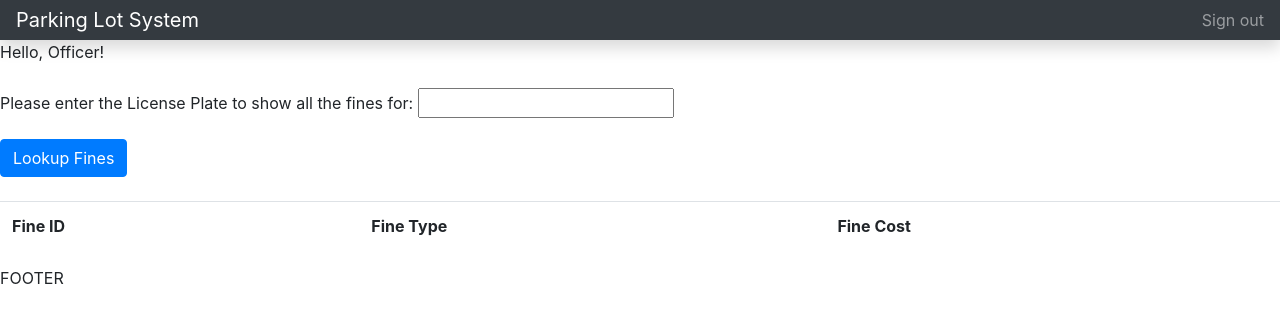
After one commit to sassansh/Parking-Lot-System, a PHP site: page /fine.php in a window 1280 px wide. The commit adds this page. Shown: the top 323 px of the page. Run offline with PHP 8.4, Linux system fonts and the light colour scheme; lists and menus that the app fills with data are empty.

Commit message:
implemented fines lookup

```diff
--- /dev/null
+++ b/fine.php
@@ -0,0 +1,11 @@
+<?php include_once 'config/init.php' ?>
+
+<?php
+$fine = new Fine;
+$template = new Template('templates/fineTemplate.php');
+$template -> title = 'Fines';
+
+$template -> licensePlate = isset($_GET['licensePlate']) ? $_GET['licensePlate'] : null;
+$template -> fines = $fine->getFinesForPlate($template->licensePlate);
+
+echo $template;
--- /dev/null
+++ b/lib/Fine.php
@@ -0,0 +1,55 @@
+<?php
+class Fine{
+    private $db;
+
+    public function __construct()
+    {
+        $this->db = new Database;
+    }
+
+    // GET ALL FINES
+    public function getAllFines(){
+        $this->db->query("
+            SELECT *
+            FROM Fine
+        ");
+
+        // ASSIGN RESULT SET
+        $results = $this->db->resultSet();
+        return $results;
+    }
+
+    // GET ALL PASS HOLDERS AND THEIR PASSES
+    public function getFinesForPlate($licensePlate){
+        $this->db->query("
+            SELECT f.Fine_ID, f.Fine_Type, fc.Cost
+            FROM Customer c, Fine f, Fine_Type_Cost fc
+            WHERE c.Customer_ID = f.Customer_ID AND
+            f.Fine_Type = fc.Fine_Type AND
+            c.License_Plate = '$licensePlate';
+        ");
+
+        $this->db->bind(':licensePlate', $licensePlate);
+
+        // ASSIGN RESULT SET
+        $results = $this->db->resultSet();
+        return $results;
+    }
+
+    // DELETE FINE
+    public function delete($id){
+        // DELETE QUERY
+        $this->db->query("
+            DELETE FROM Fine
+            WHERE Fine_ID = '$id';
+        ");
+
+        //EXECUTE
+        if($this->db->execute()){
+            return true;
+        } else {
+            return false;
+        }
+    }
+
+}
--- /dev/null
+++ b/templates/fineTemplate.php
@@ -0,0 +1,38 @@
+<?php include 'inc/header.php'; ?>
+Hello, Officer!<br><br>
+<form method="GET" action="fine.php">
+<div class="form-group">
+        <label>Please enter the License Plate to show all the fines for:</label>
+        <input type="text" id="licensePlate" name="licensePlate"><br>
+    </div>
+    <button type="submit" class="btn btn-primary">Lookup Fines</button>
+</form>
+</div>
+<br>
+<?php
+
+if(strlen($licensePlate ) > 1){
+    echo 'Here are the fines for <b>'.$licensePlate.'</b><br><br>';
+}
+?>
+
+
+
+<div>
+    <table class="table">
+        <tr>
+            <th>Fine ID</th>
+            <th>Fine Type</th>
+            <th>Fine Cost</th>
+        </tr>
+        <?php foreach ($fines as $fine) : ?>
+            <tr>
+                <td><?php echo $fine->Fine_ID; ?></td>
+                <td><?php echo $fine->Fine_Type; ?></td>
+                <td><?php echo $fine->Cost; ?></td>
+            </tr>
+        <?php endforeach; ?>
+    </table>
+</div>
+
+<?php include 'inc/footer.php'; ?>
--- a/templates/inc/header.php
+++ b/templates/inc/header.php
@@ -13,7 +13,7 @@
   <button class="navbar-toggler position-absolute d-md-none collapsed" type="button" data-toggle="collapse" data-target="#sidebarMenu" aria-controls="sidebarMenu" aria-expanded="false" aria-label="Toggle navigation">
     <span class="navbar-toggler-icon"></span>
   </button>
-  <input class="form-control form-control-dark w-100" type="text" placeholder="Search" aria-label="Search">
+  <!-- <input class="form-control form-control-dark w-100" type="text" placeholder="Search" aria-label="Search"> -->
   <ul class="navbar-nav px-3">
     <li class="nav-item text-nowrap">
       <a class="nav-link" href="#">Sign out</a>
```
